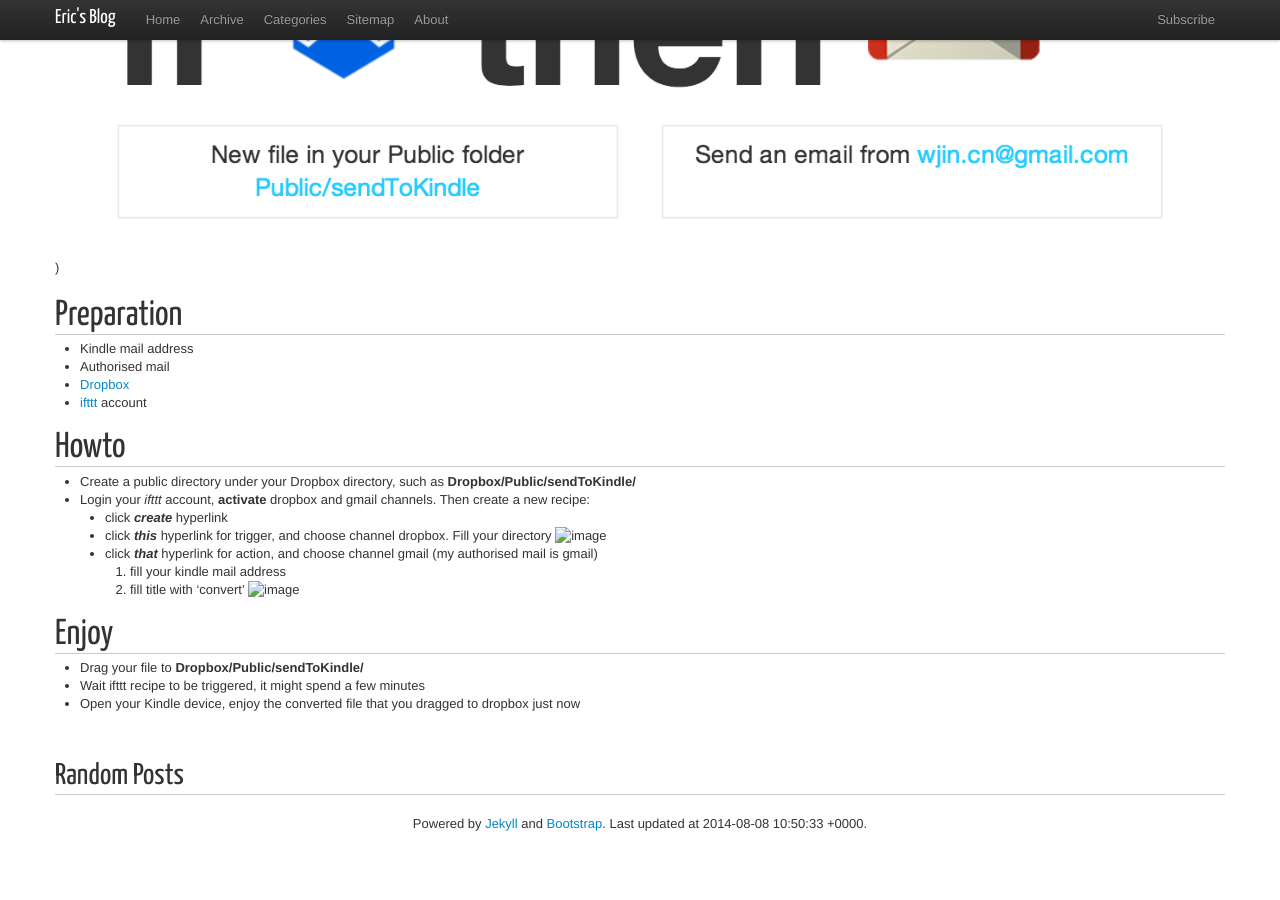
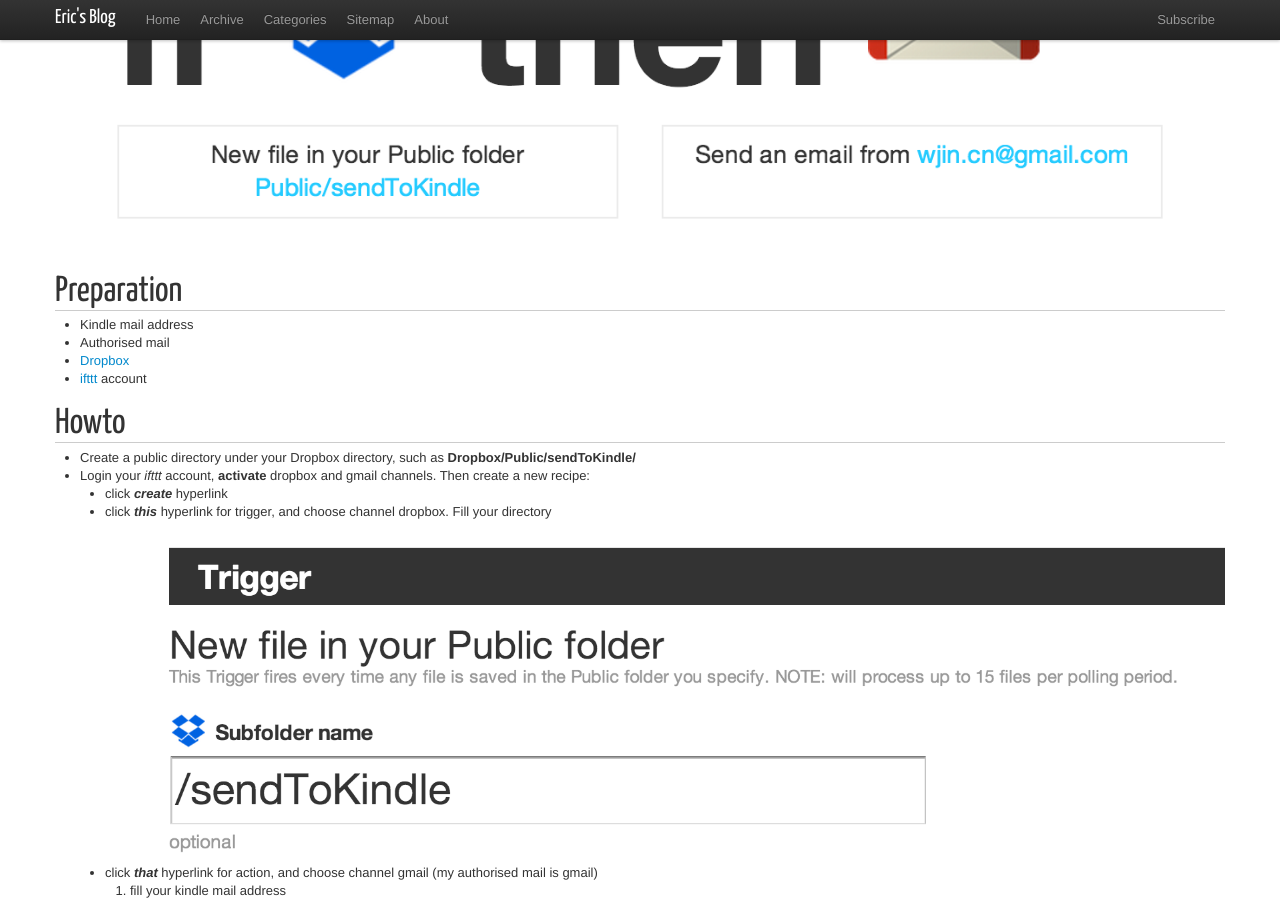
Before and after one commit to wjin/wjin.github.io, a Jekyll site: the page built from _posts/2014/2014-8-8-kindle-tips.md, in a window 1280 px wide and 900 px high, scrolled down 517 px. Built offline with Jekyll 4.4.1, drawn with Linux system fonts in a browser that asks for light colours; nearby versions of some CDN libraries; Markdown is read by kramdown in place of the engine named in the settings; comment, search, counter and statistics services are not loaded; before the commit the page ends 1390 px from its top, so only the background shows below that.

Commit message:
fix typo
Signed-off-by: Wei Jin <wjin.cn@gmail.com>

```diff
--- a/_posts/2014/2014-8-8-kindle-tips.md
+++ b/_posts/2014/2014-8-8-kindle-tips.md
@@ -10,7 +10,7 @@
 
 However, it is boring to send an email every time. Here is a simple way to do that routine thing. Thanks for the interesting website [ifttt](https://ifttt.com/), a great Internet Robot. You only need to create a recipe:
 
-![image](/assets/img/2014/8/8/recipe.png))
+![image](/assets/img/2014/8/8/recipe.png)
 
 # Preparation
 * Kindle mail address
@@ -23,11 +23,11 @@
 * Login your *ifttt* account, **activate** dropbox and gmail channels. Then create a new recipe:
   * click ***create*** hyperlink
   * click ***this*** hyperlink for trigger, and choose channel dropbox. Fill your directory
-  ![image](assets/img/2014/8/8/trigger.png)
+  ![image](/assets/img/2014/8/8/trigger.png)
   * click ***that*** hyperlink for action, and choose channel gmail (my authorised mail is gmail)
      1. fill your kindle mail address
      2. fill title with 'convert'
-  ![image](assets/img/2014/8/8/action.png)
+  ![image](/assets/img/2014/8/8/action.png)
 
 # Enjoy
 * Drag your file to **Dropbox/Public/sendToKindle/**
```
